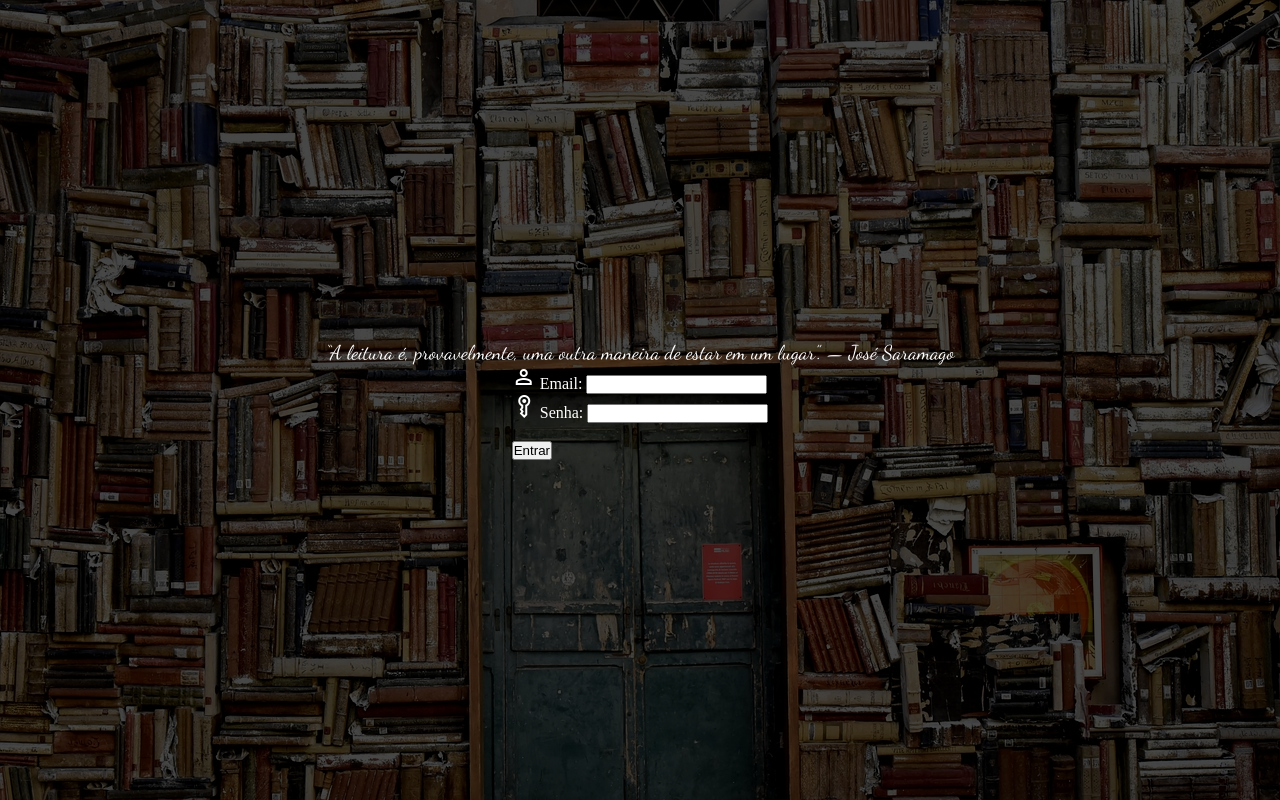
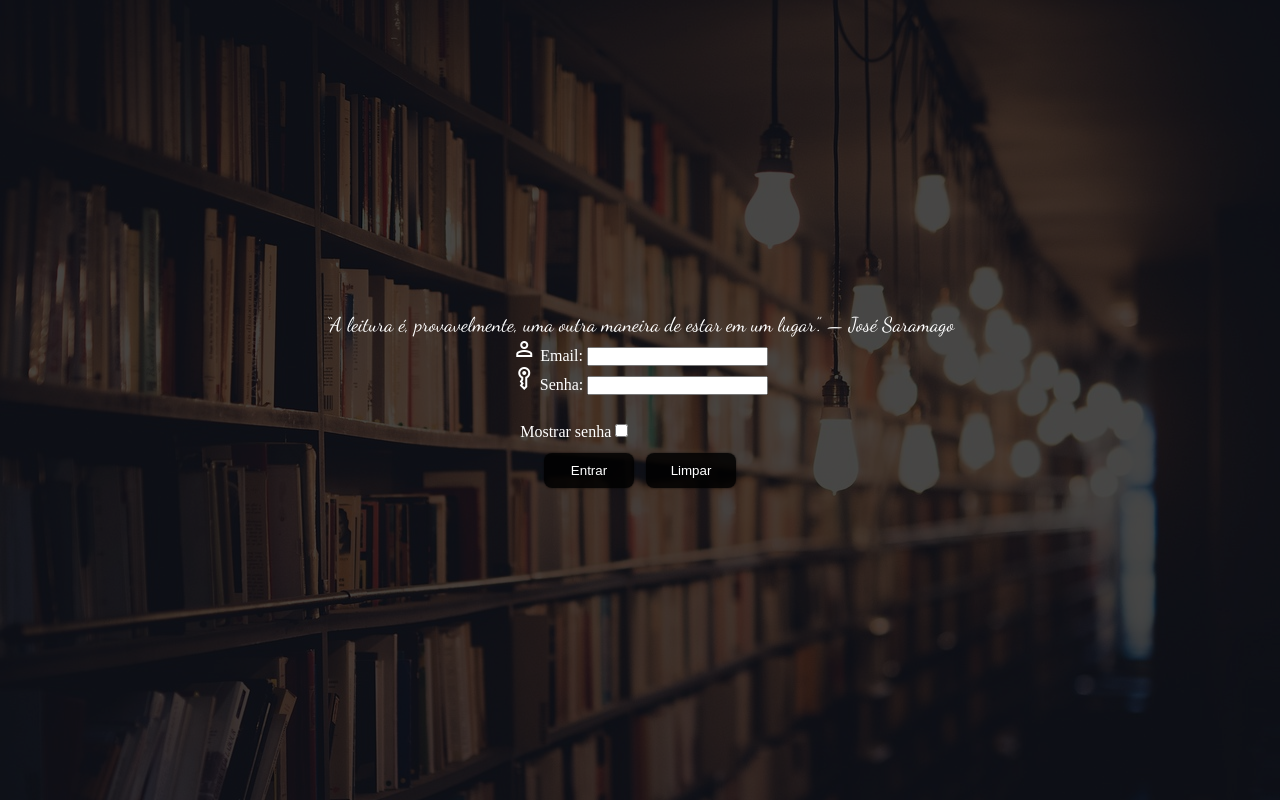
Before and after one commit to DeboraGoncalvesDev/livraria-virtual, a plain HTML site: page login.html in a window 1280 px wide. Drawn offline with nearby package versions, Linux system fonts and the light colour scheme.

Commit message:
conclusão página de login

```diff
--- a/login.html
+++ b/login.html
@@ -8,6 +8,7 @@
     <title>Login</title>
 </head>
 <body>
+
     <div id="container">
             <p>“A leitura é, provavelmente, uma outra maneira de estar em um lugar”. — José Saramago</p>
 
@@ -16,17 +17,24 @@
                 <div id="email">
                     <span class="material-symbols-outlined"> person </span>
                     <label for="imail">Email:</label>
-                    <input type="email" name="imail" id="imail" required minlength="15" maxlength="30">
+                    <input type="email" name="imail" id="imail" required minlength="10" maxlength="30">
                 </div>
 
                 <div id="senha">
                     <span class="material-symbols-outlined"> key_vertical </span>
                     <label for="isenha">Senha:</label>
-                    <input type="password" name="isenha" id="isenha">
+                    <input type="password" name="isenha" id="isenha" required minlength="6" maxlength="20">
                 </div>
                 <br>
+                <div id="mostrar-btn">
+                        <label for="botaoMostrarSenha" class="legenda">Mostrar senha</label>
+                        <input type="checkbox" name="botaoMostrarSenha" id="botaoMostrarSenha">
+                </div>
 
-                <input type="submit" value="Entrar">
+                <div id="login-btn">
+                    <input type="submit" value="Entrar" id="entrar" onclick="logar()">
+                    <input type="reset" value="Limpar" id="limpar">
+                </div>
 
 
 
@@ -35,5 +43,6 @@
 
 
     </div>
+    <script src="script.js"></script>
 </body>
 </html>
--- /dev/null
+++ b/script.js
@@ -0,0 +1,31 @@
+const isenha = document.querySelector("#isenha");
+const botaoMostrarSenha = document.querySelector("#botaoMostrarSenha");
+const legenda = document.querySelector(".legenda");
+
+
+botaoMostrarSenha.addEventListener("change", function (){
+    const estadoAtualDoisenha = isenha.getAttribute("type") === "password" ? "text" : "password";
+
+    isenha.setAttribute ("type" ,estadoAtualDoisenha );
+
+    legenda.innerHTML = estadoAtualDoisenha === "password" ? "Mostrar senha" : "Ocultar";
+
+
+});
+
+
+
+function logar(){
+
+    var login = document.getElementById('imail').value;
+    var senha = document.getElementById('isenha').value;
+
+
+    if(login == "adm@gmail.com.br" && senha == "adm123"){
+        alert ('Sucesso');
+    } else {
+        alert ('Email ou senha incorretos');
+    }
+
+
+}
--- a/style.css
+++ b/style.css
@@ -8,7 +8,7 @@
     box-sizing: border-box;
 }
 body{
-    background: url(books-1655783_1280.jpg);
+    background: url(books-2596809_1280.jpg);
 
 }
 #container{
@@ -36,4 +36,47 @@ body{
 
 #email, #senha{
  color: white;
+
 }
+form{
+
+    text-align: center;
+}
+
+#login-btn{
+    display: flex;
+    justify-content: center;
+    gap: 12px;
+
+}
+
+#entrar{
+    background-color: rgba(0, 0, 0, 0.856);
+    color: white;
+    width: 90px;
+    height: 35px;
+    border: none;
+    border-radius: 8px;
+    box-shadow: 0px 0px 2px rgba(0, 0, 0, 0.719);
+
+}
+
+#limpar{
+    background-color: rgba(0, 0, 0, 0.856);
+    color: white;
+    width: 90px;
+    height: 35px;
+    border: none;
+    border-radius: 8px;
+    box-shadow: 0px 0px 2px rgba(0, 0, 0, 0.719);
+}
+
+#mostrar-btn{
+    display: block;
+    padding-top: 5px;
+    margin: 5px;
+    width: 115px ;
+    height: 30px;
+    color: white;
+
+}
```
Also changed, not shown: books-2596809_1280.jpg (added).
